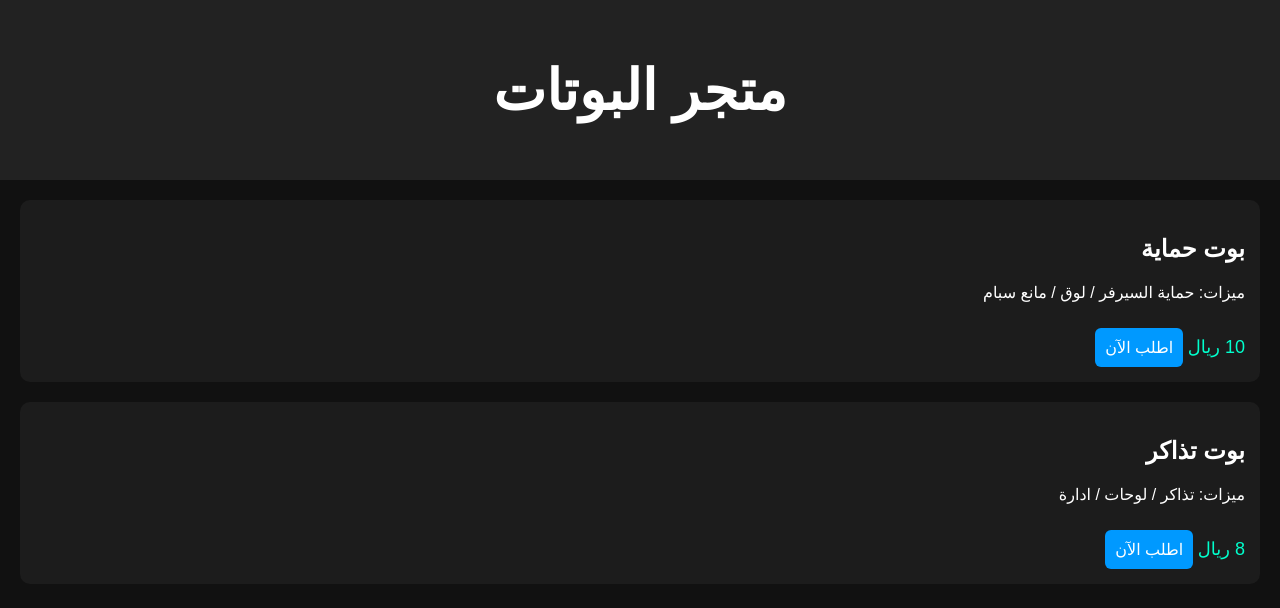
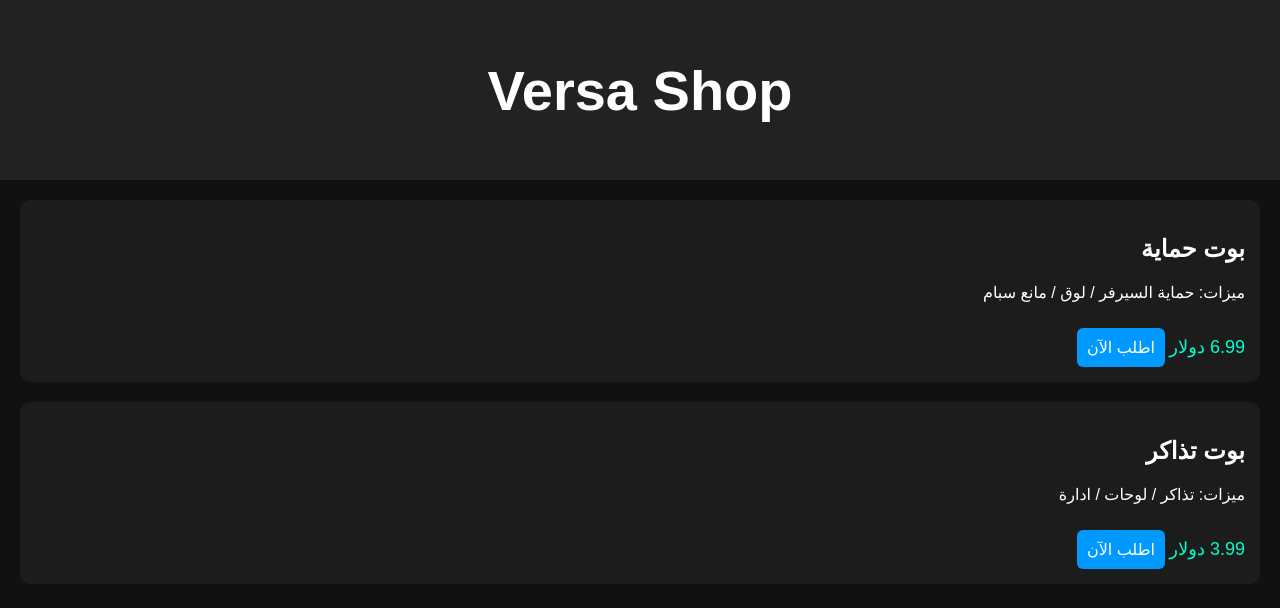
Before and after one commit to sajad-just/my-website, a plain HTML site: page index.html in a window 1280 px wide. Drawn offline with Linux system fonts and the light colour scheme.

Commit message:
Update index.html

```diff
--- a/index.html
+++ b/index.html
@@ -8,7 +8,7 @@
 <body>
 
 <header>
-    <h1>متجر البوتات</h1>
+    <h1>Versa Shop </h1>
 </header>
 
 <section class="products">
@@ -16,14 +16,14 @@
     <div class="product">
         <h2>بوت حماية</h2>
         <p>ميزات: حماية السيرفر / لوق / مانع سبام</p>
-        <span class="price">10 ريال</span>
+        <span class="price">6.99 دولار</span>
         <a class="btn" href="order.html?product=protection">اطلب الآن</a>
     </div>
 
     <div class="product">
         <h2>بوت تذاكر</h2>
         <p>ميزات: تذاكر / لوحات / ادارة</p>
-        <span class="price">8 ريال</span>
+        <span class="price">3.99 دولار</span>
         <a class="btn" href="order.html?product=tickets">اطلب الآن</a>
     </div>
 
```
